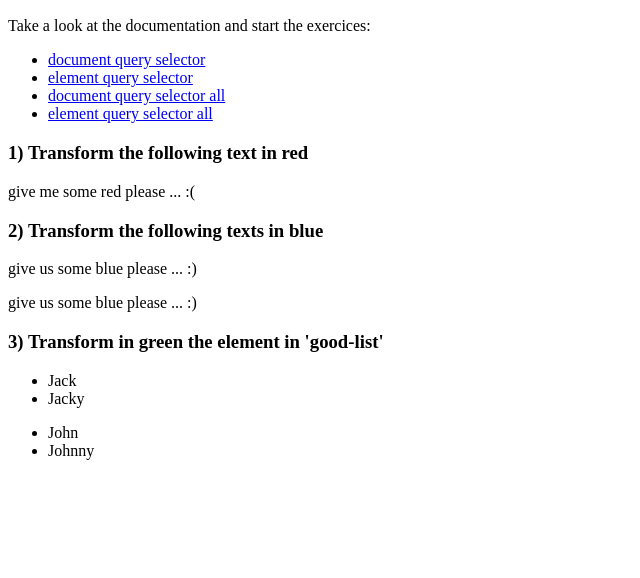
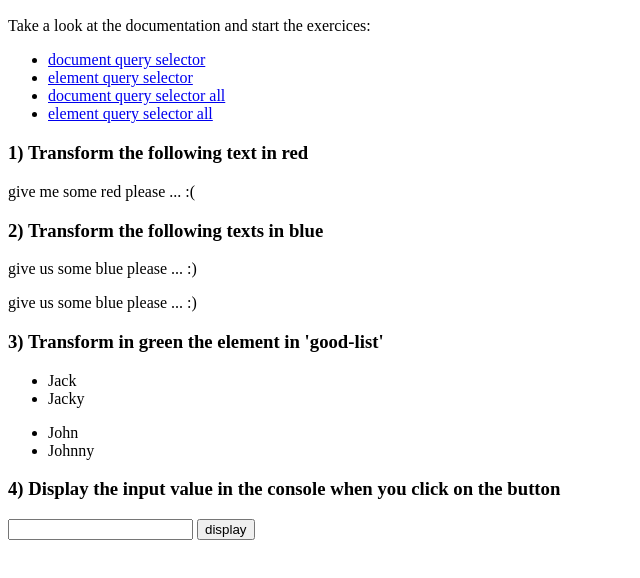
Before and after one commit to PierreCavalet/formation-js-front, a website: page dom-manipulation/index.html in a window 1280 px wide. Shown: the part 96-674 px from the top of the page, without its empty margins (0-640 px from the left). Drawn offline with Linux system fonts and the light colour scheme.

Commit message:
retrieve input value

```diff
--- a/dom-manipulation/index.html
+++ b/dom-manipulation/index.html
@@ -54,7 +54,12 @@
         <li>John</li>
         <li>Johnny</li>
       </ul>
+
+      <h3>4) Display the input value in the console when you click on the button</h3>
+      <input id="ex4-input" name="ex4-input" type="text"/>
+      <button id="ex4-display">display</button>
     </div>
+
 
     <script src="./script.js"></script>
   </body>
--- a/dom-manipulation/script.js
+++ b/dom-manipulation/script.js
@@ -8,3 +8,10 @@
 
 // ex 3
 // TODO: Transform Jack in green using the jack-list list
+
+
+// ex 4
+var displayButton = document.querySelector('#ex4-display')
+displayButton.addEventListener('click', function (event) {
+  // TODO: display the value of the input
+})
```
